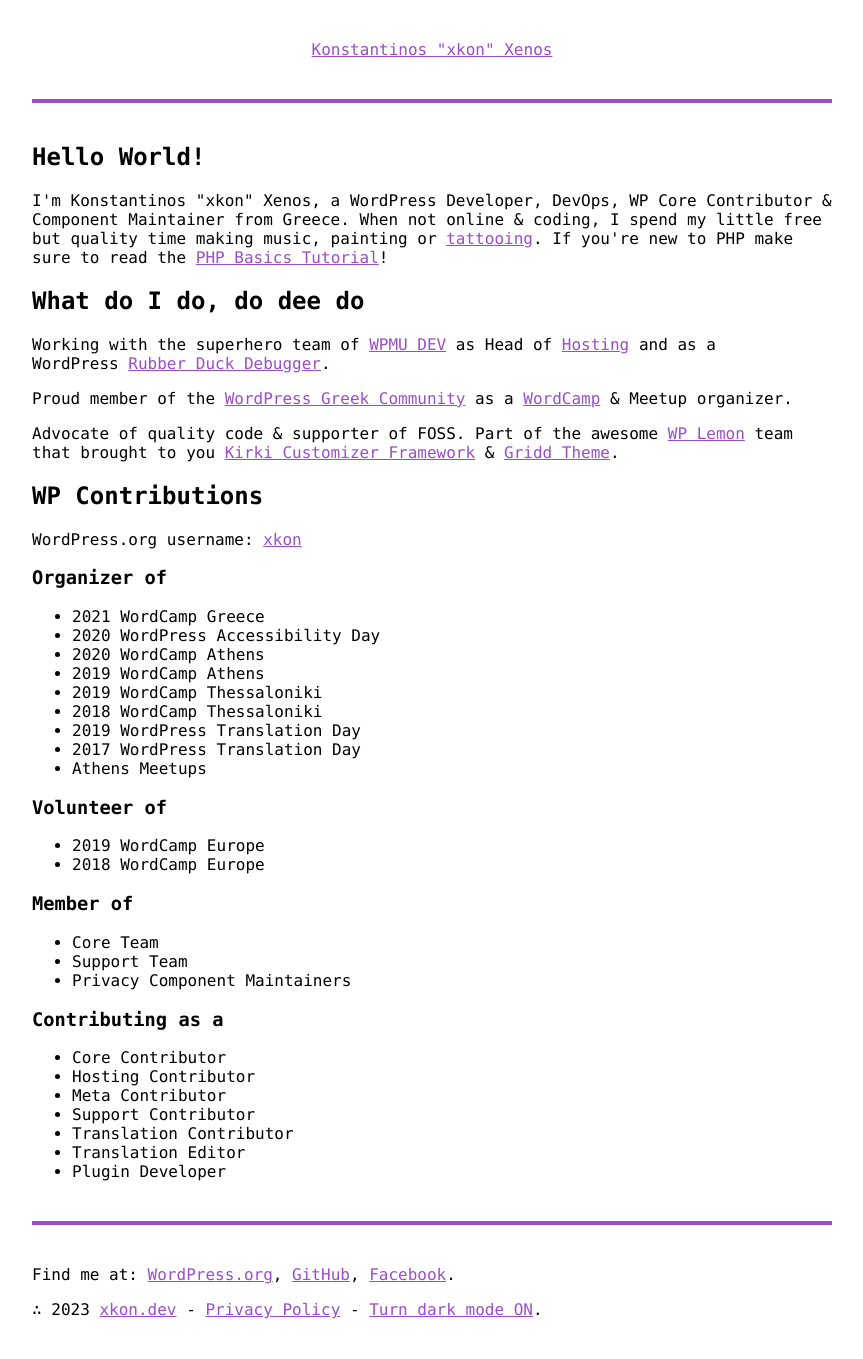
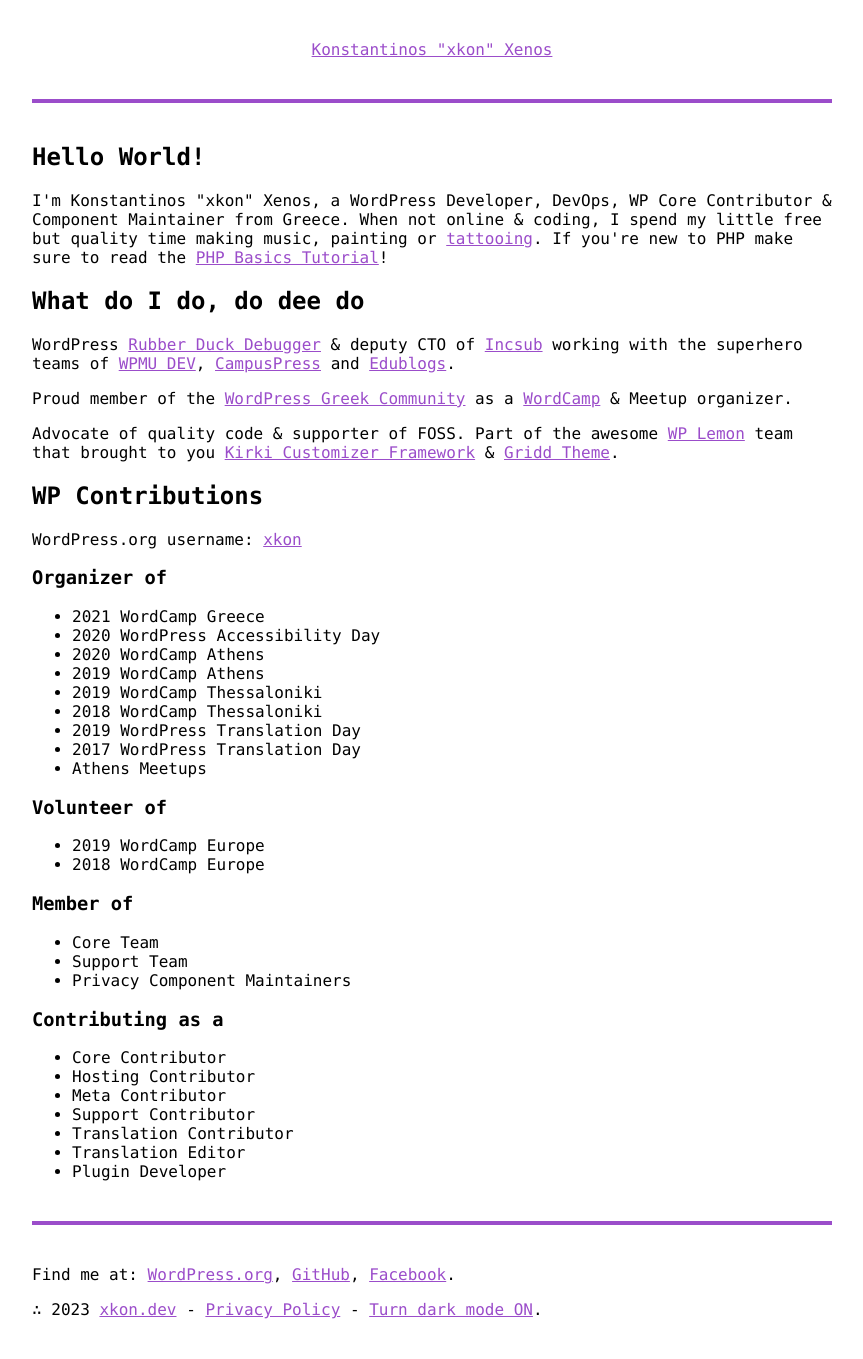
Before and after one commit to mrxkon/mrxkon.github.io, a Jekyll site: the page built from index.html, in a window 1280 px wide. Shown: the whole page, without its empty margins (208-1071 px from the left). Built offline with Jekyll 4.4.1, drawn with Linux system fonts in a browser that asks for light colours.

Commit message:
Update index.html

```diff
--- a/index.html
+++ b/index.html
@@ -13,7 +13,7 @@
 <section>
 	<div class="container">
 		<h2>What do I do, do dee do</h2>
-		<p>Working with the superhero team of&nbsp;<a rel="noreferrer noopener" href="https://wpmudev.com" target="_blank">WPMU DEV<span class="screen-reader-text">, opens in a new window</span></a> as Head of&nbsp;<a rel="noreferrer noopener" href="https://wpmudev.com/hosting" target="_blank">Hosting<span class="screen-reader-text">, opens in a new window</span></a>&nbsp;and as a WordPress&nbsp;<a rel="noreferrer noopener" href="https://en.wikipedia.org/wiki/Rubber_duck_debugging" target="_blank">Rubber Duck Debugger<span class="screen-reader-text">, opens in a new window</span></a>.</p>
+		<p>WordPress&nbsp;<a rel="noreferrer noopener" href="https://en.wikipedia.org/wiki/Rubber_duck_debugging" target="_blank">Rubber Duck Debugger<span class="screen-reader-text">, opens in a new window</span></a> & deputy CTO of <a rel="noreferrer noopener" href="https://incsub.com" target="_blank">Incsub<span class="screen-reader-text">, opens in a new window</span></a> working with the superhero teams of <a rel="noreferrer noopener" href="https://wpmudev.com" target="_blank">WPMU DEV<span class="screen-reader-text">, opens in a new window</span></a>, <a rel="noreferrer noopener" href="https://campuspress.com" target="_blank">CampusPress<span class="screen-reader-text">, opens in a new window</span></a> and <a rel="noreferrer noopener" href="https://edublogs.org" target="_blank">Edublogs<span class="screen-reader-text">, opens in a new window</span></a>.</p>
 		<p>Proud member of the&nbsp;<a rel="noreferrer noopener" href="https://wpgreece.org/" target="_blank">WordPress Greek Community<span class="screen-reader-text">, opens in a new window</span></a> as a <a href="https://wordcamp.org" target="_blank" rel="noreferrer noopener">WordCamp<span class="screen-reader-text">, opens in a new window</span></a> &amp; Meetup organizer.</p>
 		<p>Advocate of quality code &amp; supporter of FOSS. Part of the awesome&nbsp;<a rel="noreferrer noopener" href="https://wplemon.com/" target="_blank">WP Lemon<span class="screen-reader-text">, opens in a new window</span></a>&nbsp;team that brought to you&nbsp;<a rel="noreferrer noopener" href="https://kirki.org/" target="_blank">Kirki Customizer Framework<span class="screen-reader-text">, opens in a new window</span></a>&nbsp;&amp;&nbsp;<a rel="noreferrer noopener" href="https://wplemon.com/gridd" target="_blank">Gridd Theme<span class="screen-reader-text">, opens in a new window</span></a>.</p>
 	</div>
```
